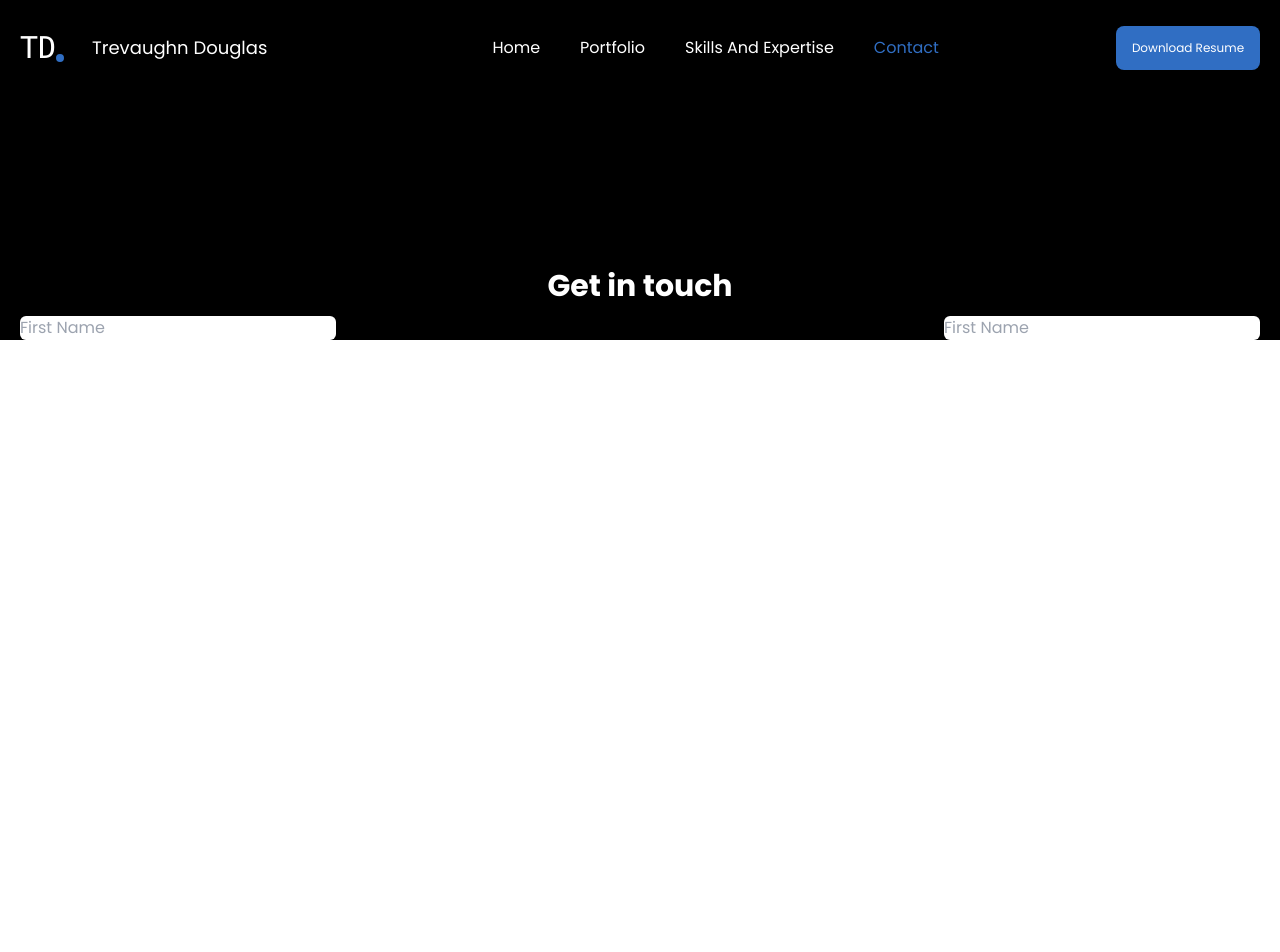
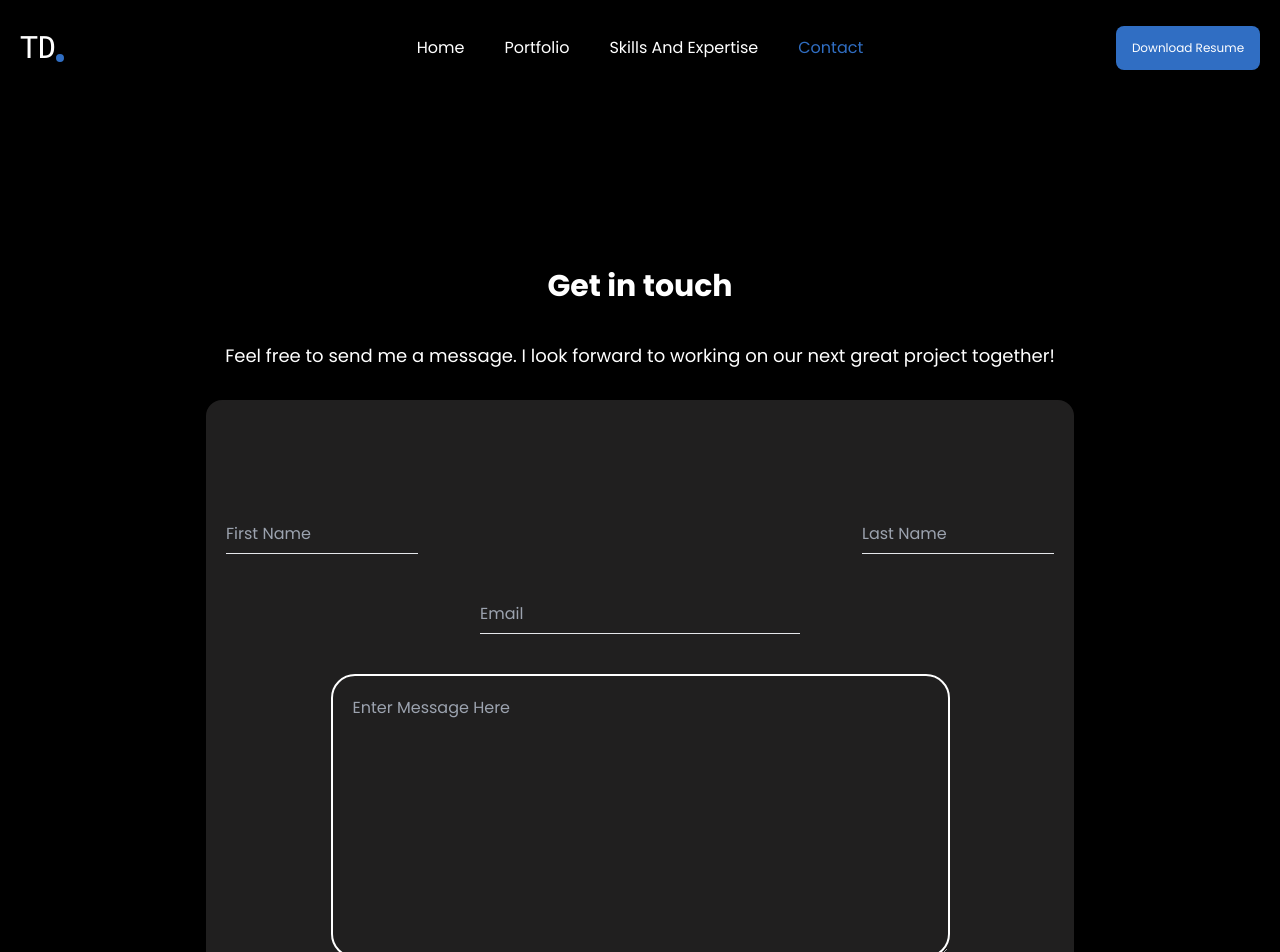
Before and after one commit to trevyd23/Trevaughn-Douglas, a Next.js app: page /contact in a window 1280 px wide. Shown: the top 952 px of the page. Before the commit the page ends 800 px from the top, so only its background shows below. Built offline with nearby package versions, Linux system fonts and the light colour scheme.

Commit message:
Resolve design discrepancies with responsive layouts and start contact page implementation

```diff
--- a/src/app/contact/page.tsx
+++ b/src/app/contact/page.tsx
@@ -1,7 +1,9 @@
 import ContactSection from '@/components/ContactSection'
 import React from 'react'
+import { metadata } from '../layout'
 
 const ContactUs = () => {
+  metadata.title = 'Contact'
   return (
     <ContactSection />
   )
--- a/src/app/globals.css
+++ b/src/app/globals.css
@@ -15,6 +15,10 @@
     .header {
       @apply text-white text-3xl font-bold mt-[10rem] leading-loose
     }
+    .responsive-input {
+      @apply bg-transparent  border-b  w-[12rem] py-0  h-[2.5rem] focus:h-[3rem]  outline-none focus:border-[#306ec3] focus:text-white focus:placeholder:text-xs focus:placeholder:absolute focus:placeholder:top-[-0.29rem] focus:placeholder:left-0 focus:placeholder:text-[#306ec3] duration-700 hover:border-[#306ec3]
+
+    }
 
 
 }
--- a/src/app/page.tsx
+++ b/src/app/page.tsx
@@ -14,7 +14,7 @@ import ContactSection from '@/components/ContactSection'
 
 const Home = () => {
   return (<>
-    <div className='w-screen h-max flex bg-black flex-col  px-6 pt-3 md:px-24 md:pt-56'>
+    <div className='w-screen h-max flex bg-black flex-col  px-6 pt-3 md:px-10 md:pt-56'>
       <motion.div className='w-full mt-6'
       initial={{x: 0, opacity: 0}}
       animate={{x: 10, opacity: 1}}
@@ -25,7 +25,7 @@ const Home = () => {
       <h1 className='font-semibold text-white text-3xl md:text-5xl leading-relaxed md:w-[40%] md:leading-normal '>
         Trevaughn Douglas
       </h1>
-      <span className='text-white md:text-lg'>Full Stack Devloper</span>
+      <span className='text-white md:text-lg'>Full Stack Developer</span>
       <div className='w-30 flex items-center flex-row mt-5'>
         <Link href={'https://github.com/trevyd23'}>
         <Image src={GitHub} alt='Github' className='w-[30px] h-[30px] bg-white rounded-lg' />
@@ -47,7 +47,7 @@ const Home = () => {
         </button>
         </motion.div>
       {/* <TypeAnimation
-      className='mt-20 bg-slate-500'
+      className='mt-20'
       sequence={[
         // Same substring at the start will only be typed out once, initially
         'FrontEnd',
--- a/src/app/portfolio/page.tsx
+++ b/src/app/portfolio/page.tsx
@@ -1,7 +1,10 @@
 import { PortfolioSection } from '@/components/PortfolioSection'
+import Head from 'next/head'
 import React from 'react'
+import { metadata } from '../layout'
 
 const Portfolio = () => {
+  metadata.title = 'Portfolio'
   return (
     <PortfolioSection />
   )
--- a/src/app/skillsAndExpertise/page.tsx
+++ b/src/app/skillsAndExpertise/page.tsx
@@ -1,7 +1,9 @@
 import React from 'react'
 import {SkillsAndExpertise} from '@/components/SkillsAndExpertise'
+import { metadata } from '../layout'
 
 const SkillsAndExpertisePage = () => {
+  metadata.title = 'Skills And Expertise'
   return (
     <SkillsAndExpertise />
   )
--- a/src/components/ContactSection.tsx
+++ b/src/components/ContactSection.tsx
@@ -4,70 +4,43 @@ export default function ContactSection() {
     return (<section className='w-screen h-max bg-black flex justify-center flex-col items-center px-5 '>
         <h1 className='header'>Get in touch</h1>
 
-            <form className='w-[100%]'>
-                <div className='w-[100%] flex flex-row items-center justify-between'>
+        <h2 className='text-white text-lg leading-10 text-justify px-5 mt-5 mb-6'>Feel free to send me a message. I look forward to working on our next great project together!</h2>
+
+        <form className='w-[100%] h-[40rem] md:w-[70%] flex items-center justify-center flex-col bg-[#201f1f] px-5 rounded-2xl '>
+            <div className='w-[100%] flex flex-row items-center justify-between mt-8'>
+                <input
+                    type='text'
+                    name='firstName'
+                    required
+                    placeholder='First Name'
+                    className='responsive-input'
+                />
+                <input
+                    type='text'
+                    name='lastName'
+                    required
+                    placeholder='Last Name'
+                    className='responsive-input'
+                />
+            </div>
             <input
                 type='email'
                 name='email'
-                        autoComplete='email'
                 required
-                        placeholder='First Name'
-                        className='rounded-md'
+                placeholder='Email'
+                className='responsive-input w-[20rem] mt-10 '
             />
-                     <input
-                        id='frm-email'
-                        type='email'
-                        name='email'
-                        autoComplete='email'
-                        required
-                        placeholder='First Name'
-                        className='rounded-md'
+            <textarea
+                name="message"
+                rows={10}
+                cols={40}
+                placeholder='Enter Message Here'
+                className='bg-transparent mt-10 border-2 rounded-3xl text-white px-5 py-5 border-white'
             />
-                    </div>
         </form>
-        {/* <form className='w-[70%] h-max bg-[#201f1f] text-white items-center justify-center flex flex-col  shadow-lg shadow-cyan-600 mt-20'>
-
-
-    <div className='flex flex-col'>
-      <label htmlFor='frm-phone'>Phone</label>
-      <input
-        id='frm-phone'
-        type='text'
-        name='phone'
-        autoComplete='tel'
-        required
-      />
-    </div>
-    <div className='flex flex-row justify-between'>
-      <div>
-        <label htmlFor='frm-first'>First Name</label>
-        <input
-          id='frm-first'
-          type='text'
-          name='first'
-          autoComplete='given-name'
-          required
-        />
-      </div>
-      <div>
-        <label htmlFor='frm-last'>Last Name</label>
-        <input
-          id='frm-last'
-          type='text'
-          name='last'
-          autoComplete='family-name'
-          required
-        />
-      </div>
-    </div>
-    <div className='flex flex-col'>
-      <label htmlFor='frm-message'>Message</label>
-      <textarea id='frm-message' rows={6} name='message'></textarea>
-    </div>
-    <div className='flex flex-col'>
-      <button type='submit'>Submit</button>
-    </div>
-  </form> */}
+        <button className=' mt-10 hover:bg-cyan-600 w-36 text-white bg-[#306ec3] items-center justify-center rounded-lg h-11 lg:ml-8 xl:ml-11 text-xs font-medium order-1'>
+            SUBMIT
+        </button>
     </section>
     )
 }
--- a/src/components/Navbar.tsx
+++ b/src/components/Navbar.tsx
@@ -20,7 +20,7 @@ const Navbar = () => {
         <span className='text-white text-3xl font-mono'>TD</span>
         <div className='w-2 border-4 border-[#306ec3] rounded-full mt-5' />
         </div>
-        <h1 className='hidden md:flex text-sm md:text-lg text-white ml-10'>Trevaughn Douglas</h1>
+        <h1 className='hidden text-sm md:text-lg text-white ml-10 md:hidden'>Trevaughn Douglas</h1>
       </Link>
       <div className="w-12 md:hidden md:w-0 lg:hidden lg:w-0 ">
         <button onClick={() => setShowMenu(!showMenu)} id='hamburgerMenu' data-dropdown-toggle="doubleDropdown" type="button"
@@ -44,8 +44,8 @@ const Navbar = () => {
           </ul>
       </div>
 }
-      <div className=' hidden items-center md:justify-between w-28 h-16 justify-center md:flex md:w-[65%]'>
-        <ul className='flex flex-col  md:flex md:flex-row'>
+      <div className=' hidden items-center sm:hidden md:justify-between w-28 h-16 justify-center md:flex md:w-[85%] md:items-center '>
+        <ul className='flex flex-col  md:flex md:flex-row md:items-center'>
           {
             links.map((link, index) => {
               return (
@@ -54,7 +54,7 @@ const Navbar = () => {
             })
           }
         </ul>
-        <button className='hover:bg-cyan-600 w-36 hover:text-white bg-[#306ec3] text-white items-center justify-center rounded-lg h-11 lg:ml-8 xl:ml-11 text-xs font-medium sm:ml-3'>
+        <button className='hover:bg-cyan-600 w-36 hover:text-white bg-[#306ec3] text-white items-center justify-center rounded-lg h-11 lg:ml-8 xl:ml-11 text-xs font-medium sm:ml-3 md:ml-12'>
           <a href="/Resume.docx" download="Trevaughn Douglas">Download Resume</a>
         </button>
       </div>
--- a/src/components/SkillsAndExpertise.tsx
+++ b/src/components/SkillsAndExpertise.tsx
@@ -40,7 +40,7 @@ export const SkillsAndExpertise = () => {
     percentage: 88
   }]
   return (
-    <section className='w-screen h-max bg-black text-white items-center justify-center flex flex-col flex-wrap md:h-screen '>
+    <section className='w-screen h-max bg-black text-white items-center justify-center flex flex-col flex-wrap  '>
     <h1 className='header sm:mb-10'>Skills And Expertise</h1>
     <div className='w-[100%] h-max flex flex-row items-center flex-wrap sm:justify-center '>
     {
```
Lines whose indentation alone changed are shown as unchanged.
